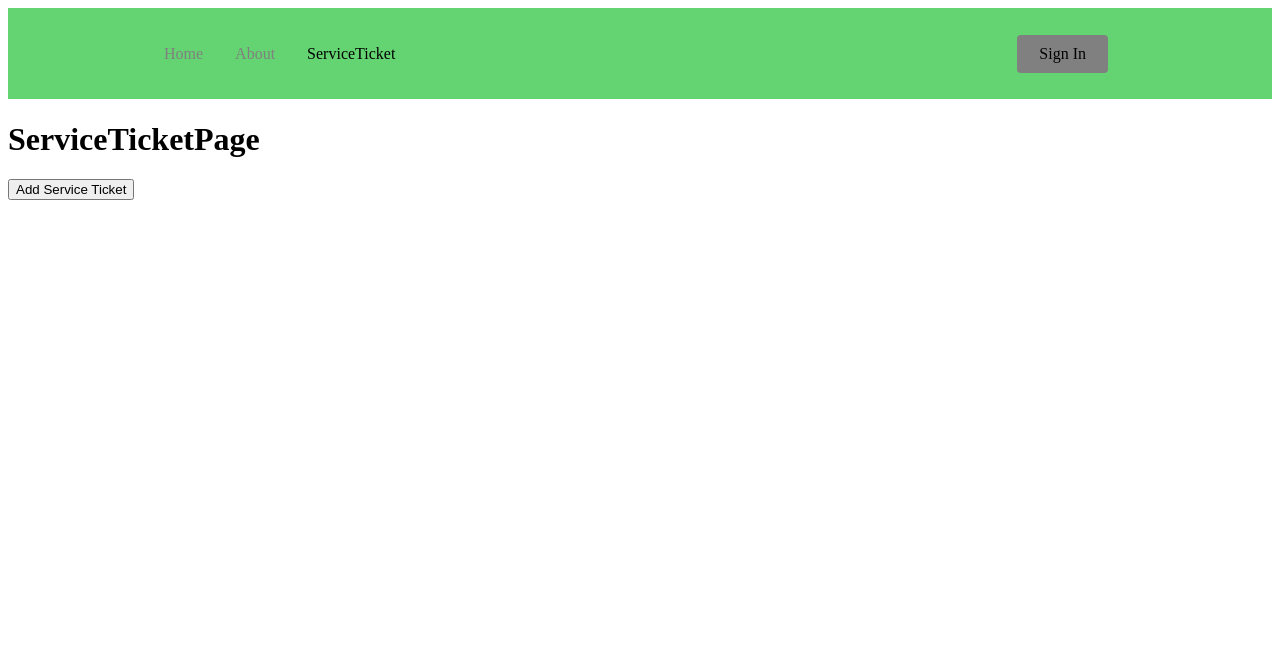
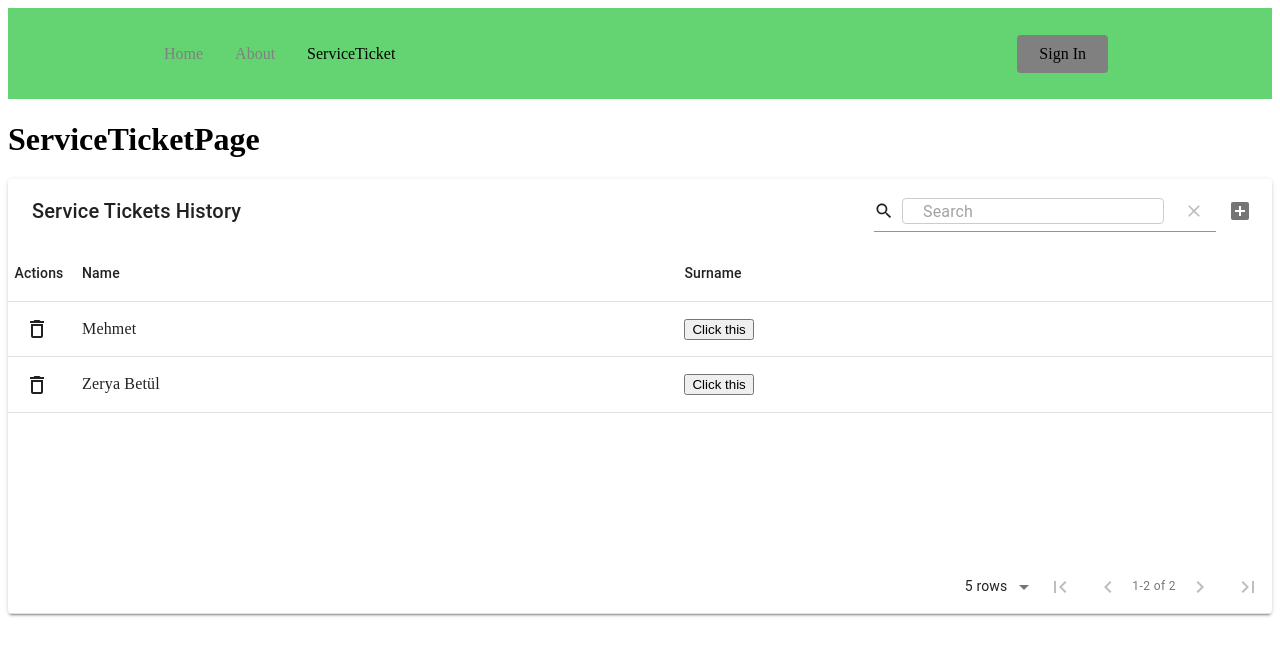
Before and after one commit to sarang2551/tenantFrontend, a React (Create React App) app: page /serviceTicketPage in a window 1280 px wide. Shown: the top 656 px of the page. Built offline with nearby package versions, Linux system fonts and the light colour scheme.

Commit message:
Added Service Ticker components

```diff
--- a/package.json
+++ b/package.json
@@ -3,12 +3,16 @@
   "version": "0.1.0",
   "private": true,
   "dependencies": {
+    "@material-ui/core": "^4.12.4",
+    "@material-ui/icons": "^4.11.3",
     "@testing-library/jest-dom": "^5.16.5",
     "@testing-library/react": "^13.4.0",
     "@testing-library/user-event": "^13.5.0",
     "axios": "^1.4.0",
+    "material-table": "^1.69.0",
     "mongodb": "^5.5.0",
     "react": "^18.2.0",
+    "react-animated-slider": "^2.0.0",
     "react-dom": "^18.2.0",
     "react-hook-form": "^7.44.3",
     "react-icons": "^4.9.0",
--- /dev/null
+++ b/src/components/tenantComponents/MaterialIconComponents.js
@@ -0,0 +1,39 @@
+import React, { forwardRef } from "react";
+
+import AddBox from "@material-ui/icons/AddBox";
+import ArrowDownward from "@material-ui/icons/ArrowDownward";
+import Check from "@material-ui/icons/Check";
+import ChevronLeft from "@material-ui/icons/ChevronLeft";
+import ChevronRight from "@material-ui/icons/ChevronRight";
+import Clear from "@material-ui/icons/Clear";
+import DeleteOutline from "@material-ui/icons/DeleteOutline";
+import Edit from "@material-ui/icons/Edit";
+import FilterList from "@material-ui/icons/FilterList";
+import FirstPage from "@material-ui/icons/FirstPage";
+import LastPage from "@material-ui/icons/LastPage";
+import Remove from "@material-ui/icons/Remove";
+import SaveAlt from "@material-ui/icons/SaveAlt";
+import Search from "@material-ui/icons/Search";
+import ViewColumn from "@material-ui/icons/ViewColumn";
+
+const tableIcons = {
+  Add: forwardRef((props, ref) => <AddBox {...props} ref={ref} />),
+  Check: forwardRef((props, ref) => <Check {...props} ref={ref} />),
+  Clear: forwardRef((props, ref) => <Clear {...props} ref={ref} />),
+  Delete: forwardRef((props, ref) => <DeleteOutline {...props} ref={ref} />),
+  DetailPanel: forwardRef((props, ref) => <ChevronRight {...props} ref={ref} />),
+  Edit: forwardRef((props, ref) => <Edit {...props} ref={ref} />),
+  Export: forwardRef((props, ref) => <SaveAlt {...props} ref={ref} />),
+  Filter: forwardRef((props, ref) => <FilterList {...props} ref={ref} />),
+  FirstPage: forwardRef((props, ref) => <FirstPage {...props} ref={ref} />),
+  LastPage: forwardRef((props, ref) => <LastPage {...props} ref={ref} />),
+  NextPage: forwardRef((props, ref) => <ChevronRight {...props} ref={ref} />),
+  PreviousPage: forwardRef((props, ref) => <ChevronLeft {...props} ref={ref} />),
+  ResetSearch: forwardRef((props, ref) => <Clear {...props} ref={ref} />),
+  Search: forwardRef((props, ref) => <Search {...props} ref={ref} />),
+  SortArrow: forwardRef((props, ref) => <ArrowDownward {...props} ref={ref} />),
+  ThirdStateCheck: forwardRef((props, ref) => <Remove {...props} ref={ref} />),
+  ViewColumn: forwardRef((props, ref) => <ViewColumn {...props} ref={ref} />),
+};
+
+export default tableIcons;
--- a/src/components/tenantComponents/STForm.js
+++ b/src/components/tenantComponents/STForm.js
@@ -1,6 +1,6 @@
 import React, { useState, useEffect } from 'react';
 import {useForm} from 'react-hook-form'
-import "./st_style.css"
+import "./st_form_style.css"
 
 const ServiceTicketForm = () => {
   const { register, handleSubmit, watch, formState: { errors } } = useForm();
--- /dev/null
+++ b/src/components/tenantComponents/STTable.js
@@ -0,0 +1,59 @@
+import React, { useState } from 'react';
+import MaterialTable from 'material-table';
+import tableIcons from './MaterialIconComponents'
+import Popup from 'reactjs-popup';
+import 'reactjs-popup/dist/index.css';
+import ServiceTicketForm from './STForm';
+
+const ServiceTicketHistoryTable = () => {
+    const [isOpen,setOpen] = useState(false)
+    const handleAddTicket = () => {
+        setOpen(true)
+    }
+    const data = [
+        // name: Service Ticket Name
+        // details: Ticket information
+        {name: 'Mehmet', surname: 'Baran',},
+        {name: 'Zerya Betül', surname: 'Baran'}
+
+    ]
+    const columns = [
+        { title: "Name", field: "name" },
+        { title: "Surname", field: "surname", render:(rowData)=><button>Click this</button> },
+  ];
+
+  return (
+    <div>
+    <MaterialTable
+      title="Service Tickets History"
+      columns={columns}
+      data={data}
+      icons={tableIcons}
+      actions={[
+        {
+          icon: tableIcons.Delete,
+          tooltip: "Delete User",
+          onClick: (event, rowData) => alert("Deleting service ticket")
+        },
+        {
+          icon: tableIcons.Add,
+          tooltip: "Add User",
+          isFreeAction: true,
+          onClick: (event) => handleAddTicket()
+        },
+      ]}
+      options={{
+        search: true,
+        paging: true,
+      }}
+    />
+    <Popup open={isOpen} onClose={()=>setOpen(false)} modal>
+        <ServiceTicketForm/>
+    </Popup>
+    </div>
+
+  );
+
+};
+
+export default ServiceTicketHistoryTable;
--- a/src/pages/serviceTicketPage.js
+++ b/src/pages/serviceTicketPage.js
@@ -1,10 +1,13 @@
+//import './st_page_style.css'
 import React, {useState} from 'react'
 import Navbar from '../components/headers/NavBar';
 import ServiceTicketForm from '../components/tenantComponents/STForm';
-import Popup from 'reactjs-popup';
-import 'reactjs-popup/dist/index.css';
+
+import ServiceTicketHistoryTable from '../components/tenantComponents/STTable';
+
 
 const ServiceTicketPage = (props) => {
+    // get all tenant service tickets
 
     return (
         <div>
@@ -12,10 +15,7 @@ const ServiceTicketPage = (props) => {
         <h1>
         ServiceTicketPage
         </h1>
-        <Popup trigger={<button className="button"> Add Service Ticket </button>} modal>
-        <ServiceTicketForm/>
-        </Popup>
-
+        <ServiceTicketHistoryTable/>
     </div>
     )
 }
--- /dev/null
+++ b/src/pages/st_page_style.css
@@ -0,0 +1,6 @@
+.serviceTicketTable {
+    display: flex;
+    justify-content: center;
+    align-items: center;
+    height: 100vh;
+  }
```
Also changed, not shown: src/components/tenantComponents/STCard.js (added, +24 -0 lines), src/components/tenantComponents/st_form_style.css (renamed from src/components/tenantComponents/st_style.css), 1 other file (tests, documents, lock files or other folders).
